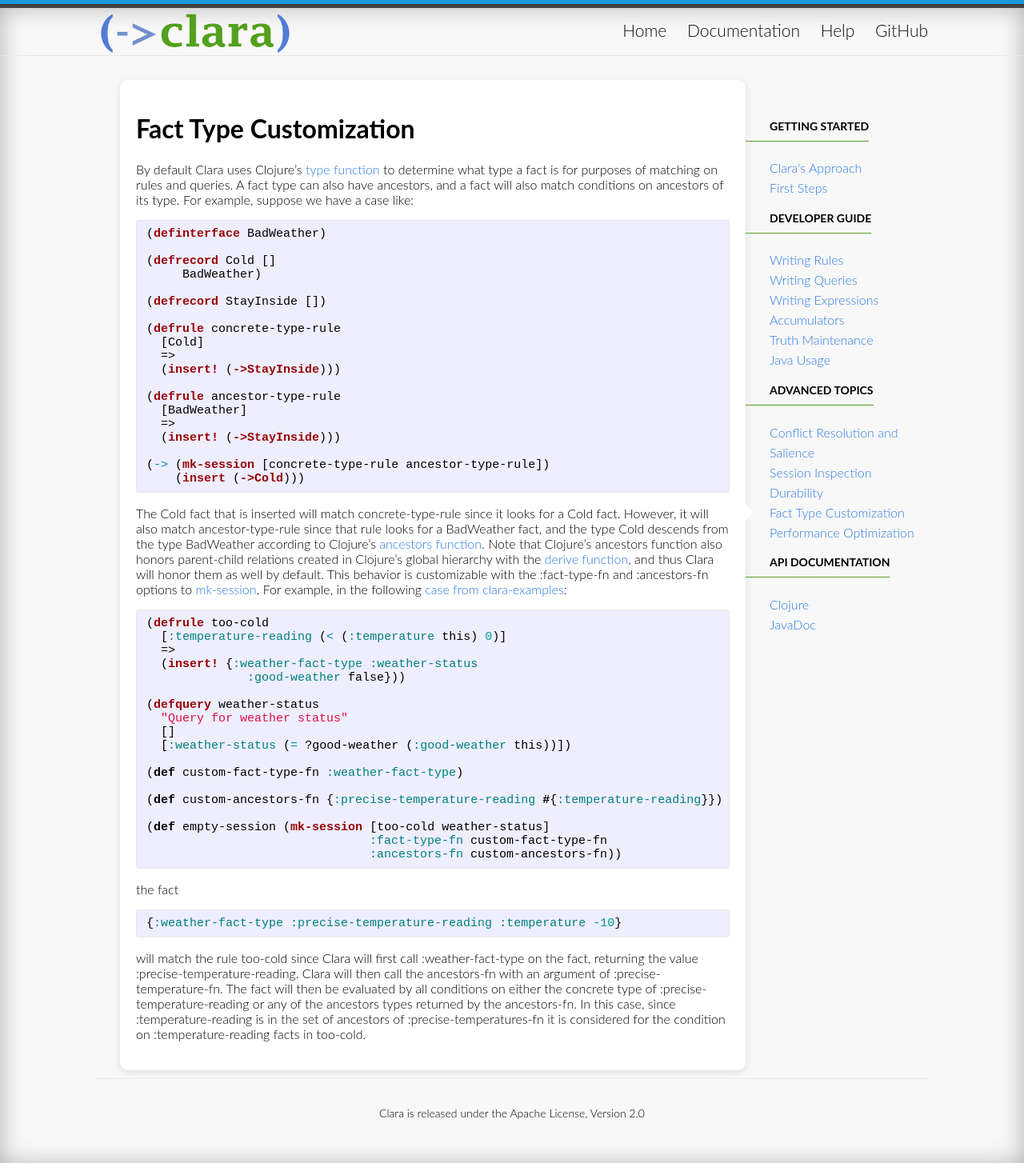
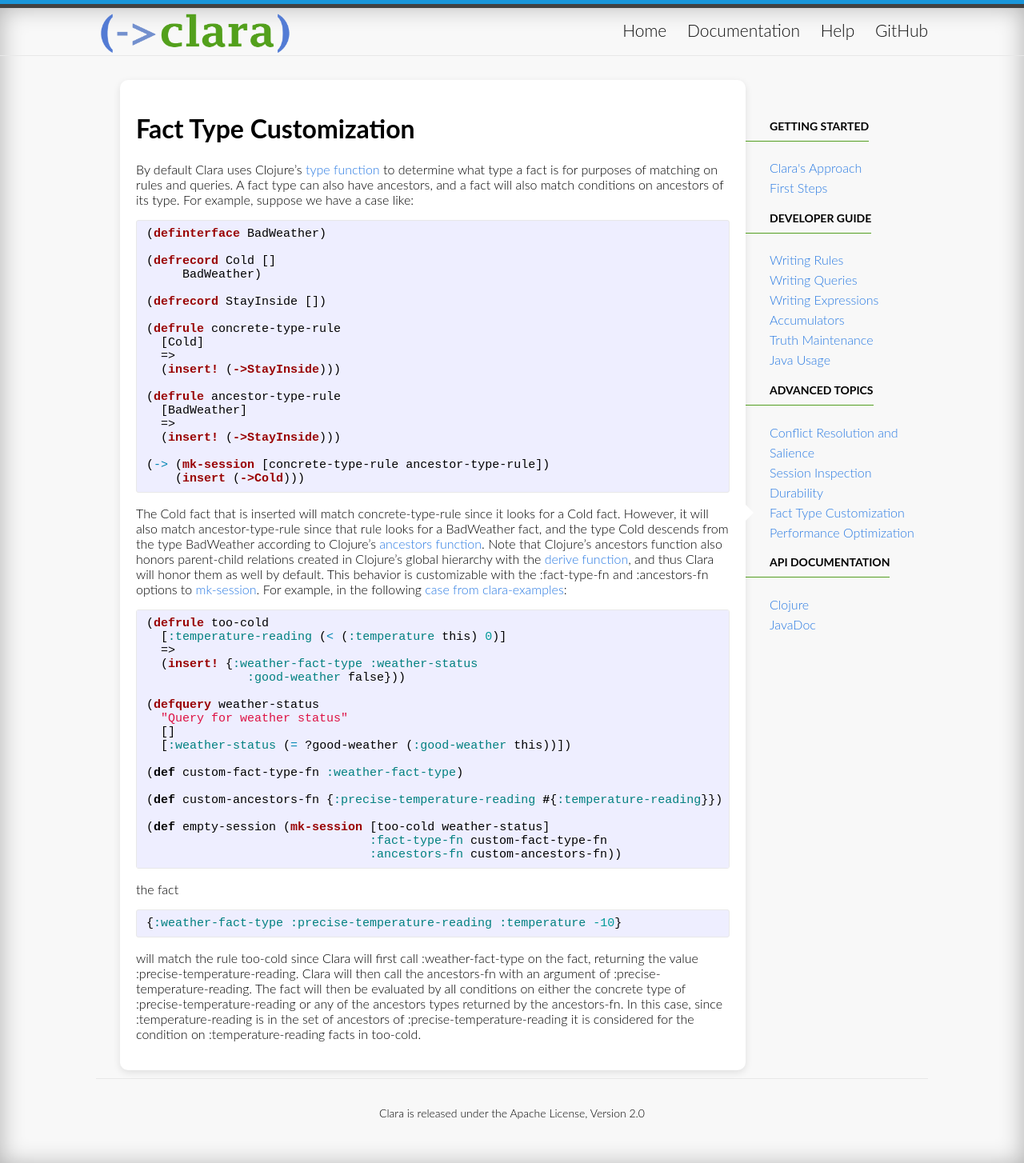
Before and after one commit to oracle-samples/clara-site, a Jekyll site: the page built from _docs/fact_type_customization.md, in a window 1280 px wide. Shown: the whole page at 80% size. Built offline with Jekyll 4.4.1, drawn with Linux system fonts in a browser that asks for light colours.

Commit message:
clara-rules/issue186: Fix inconsistent naming in the example in the fact type customization docs

```diff
--- a/_docs/fact_type_customization.md
+++ b/_docs/fact_type_customization.md
@@ -58,4 +58,4 @@ the fact
 {:weather-fact-type :precise-temperature-reading :temperature -10}
 {% endhighlight %}
 
-will match the rule too-cold since Clara will first call :weather-fact-type on the fact, returning the value :precise-temperature-reading.  Clara will then call the ancestors-fn with an argument of :precise-temperature-fn.  The fact will then be evaluated by all conditions on either the concrete type of :precise-temperature-reading or any of the ancestors types returned by the ancestors-fn.  In this case, since :temperature-reading is in the set of ancestors of :precise-temperatures-fn it is considered for the condition on :temperature-reading facts in too-cold.
+will match the rule too-cold since Clara will first call :weather-fact-type on the fact, returning the value :precise-temperature-reading.  Clara will then call the ancestors-fn with an argument of :precise-temperature-reading.  The fact will then be evaluated by all conditions on either the concrete type of :precise-temperature-reading or any of the ancestors types returned by the ancestors-fn.  In this case, since :temperature-reading is in the set of ancestors of :precise-temperature-reading it is considered for the condition on :temperature-reading facts in too-cold.
```
